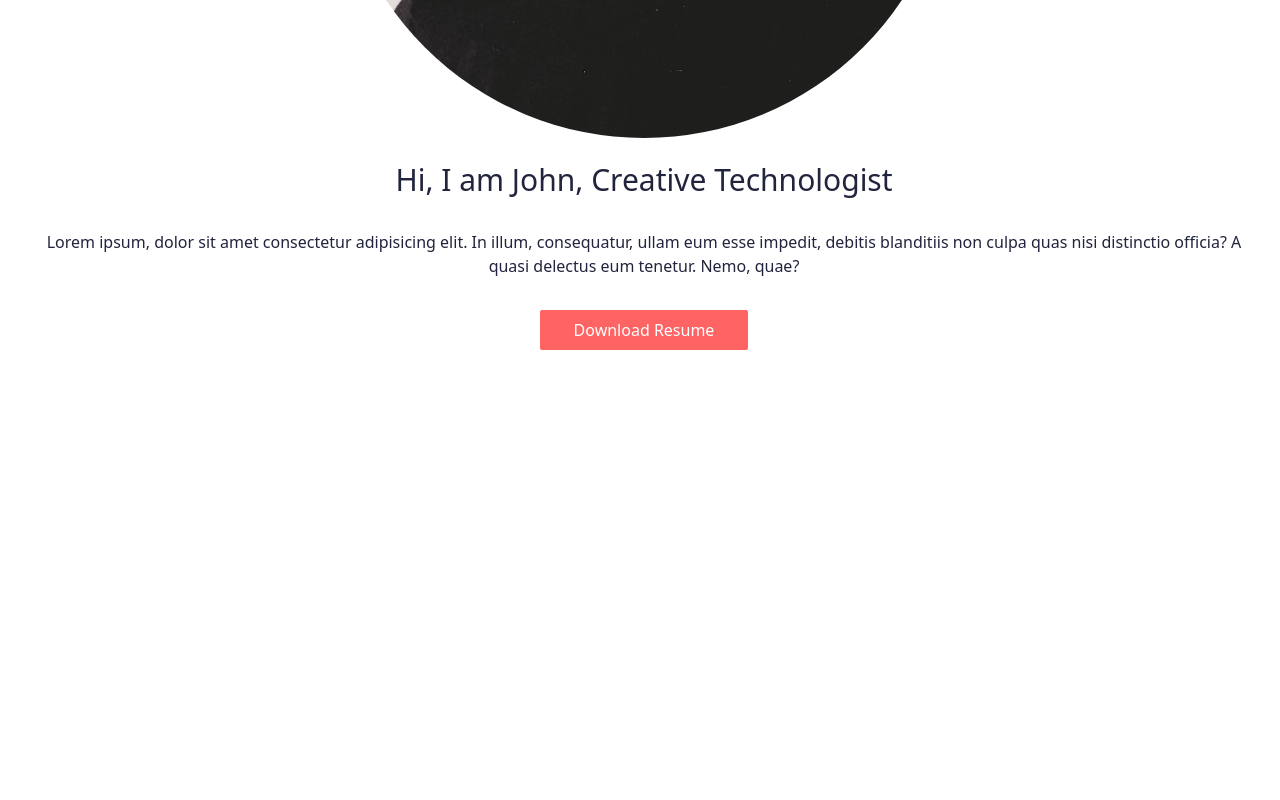
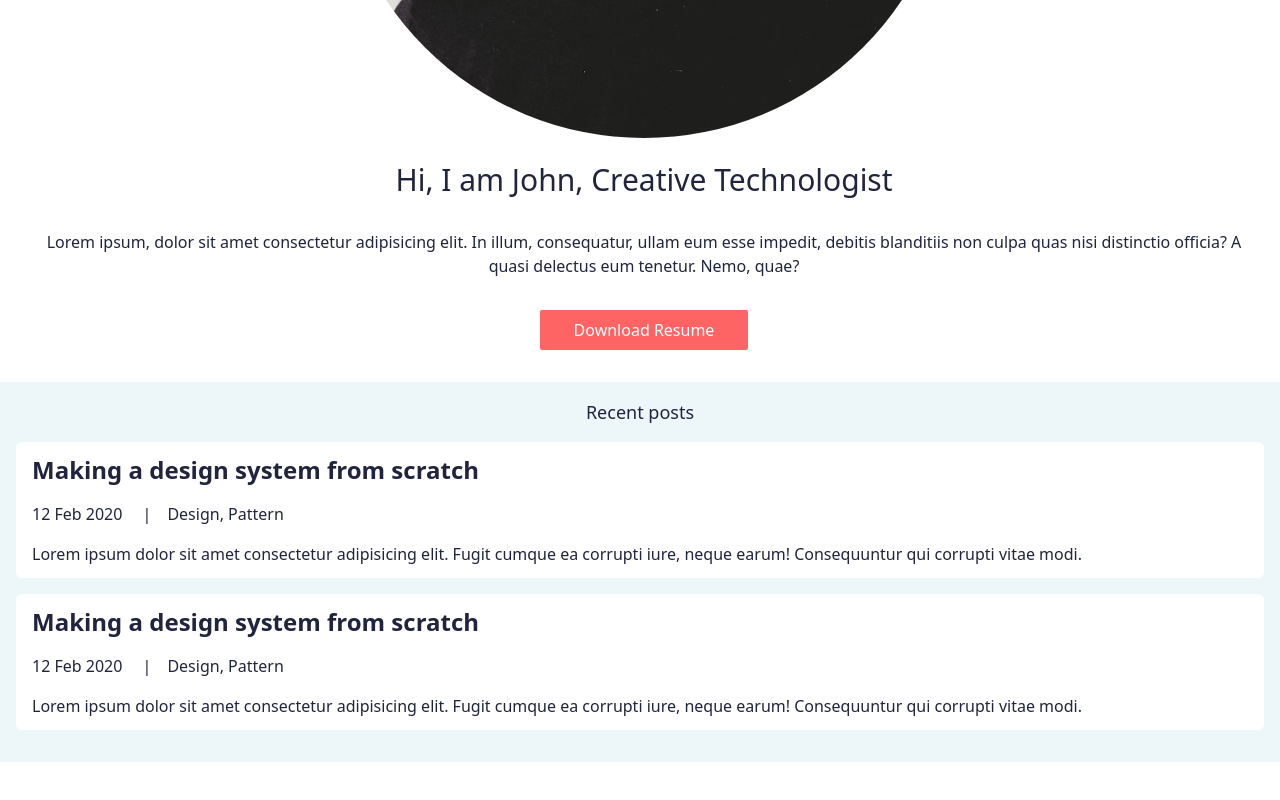
Before and after one commit to MohamedAdelElBaik/portfolio, a website: page index.html in a window 1280 px wide. Shown: the part 550-1350 px from the top of the page. Drawn offline with Linux system fonts and the light colour scheme.

Commit message:
posts section

```diff
--- a/index.html
+++ b/index.html
@@ -16,7 +16,7 @@
     </nav>
     <section
       id="about-me"
-      class="container flex flex-col items-center text-center space-y-6 px-5 mx-1 mt-8"
+      class="container flex flex-col items-center text-center space-y-6 px-5 mx-1 my-8"
     >
       <img src="./images/user.webp" alt="user" class="rounded-full w-2/4" />
       <h1 class="text-3xl px-5">Hi, I am John, Creative Technologist</h1>
@@ -29,5 +29,36 @@
         Download Resume
       </button>
     </section>
+    <section id="posts" class="bg-light py-4">
+      <h2 class="text-lg font-medium text-center">Recent posts</h2>
+      <div class="flex flex-col p-4 space-y-4 font-medium">
+        <div class="bg-white rounded-md px-4 py-3 space-y-4">
+          <h3 class="text-2xl font-bold">
+            Making a design system from scratch
+          </h3>
+          <h4 class="space-x-4">
+            <span>12 Feb 2020</span> <span>|</span><span>Design, Pattern</span>
+          </h4>
+          <p>
+            Lorem ipsum dolor sit amet consectetur adipisicing elit. Fugit
+            cumque ea corrupti iure, neque earum! Consequuntur qui corrupti
+            vitae modi.
+          </p>
+        </div>
+        <div class="bg-white rounded-md px-4 py-3 space-y-4">
+          <h3 class="text-2xl font-bold">
+            Making a design system from scratch
+          </h3>
+          <h4 class="space-x-4">
+            <span>12 Feb 2020</span> <span>|</span><span>Design, Pattern</span>
+          </h4>
+          <p>
+            Lorem ipsum dolor sit amet consectetur adipisicing elit. Fugit
+            cumque ea corrupti iure, neque earum! Consequuntur qui corrupti
+            vitae modi.
+          </p>
+        </div>
+      </div>
+    </section>
   </body>
 </html>
```
Also changed, not shown: src/output.css.
